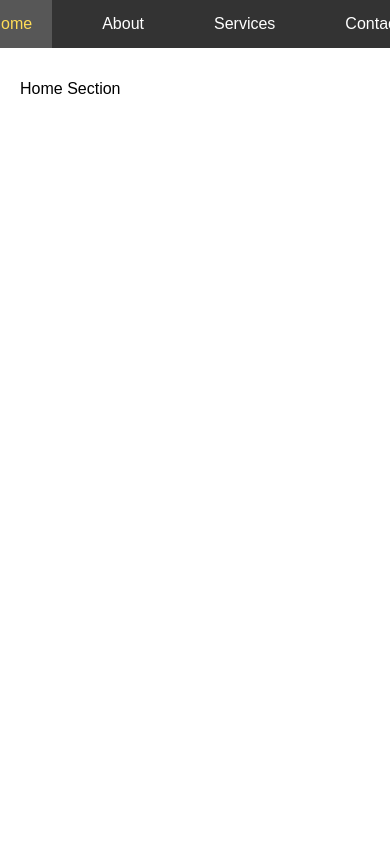
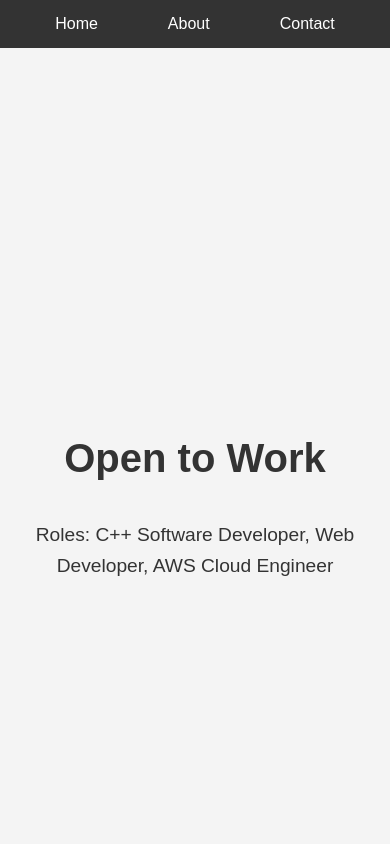
Before and after one commit to alan-srivastava/PRODIGY_WD_01, a plain HTML site: page index.html in a window 390 px wide. Shown: the top 844 px of the page. Drawn offline with Linux system fonts and the light colour scheme.

Commit message:
Updated content and enhanced styling

```diff
--- a/index.html
+++ b/index.html
@@ -11,16 +11,26 @@
         <ul>
             <li><a href="#home">Home</a></li>
             <li><a href="#about">About</a></li>
-            <li><a href="#services">Services</a></li>
             <li><a href="#contact">Contact</a></li>
         </ul>
     </nav>
 
     <div class="content">
-        <section id="home">Home Section</section>
-        <section id="about">About Section</section>
-        <section id="services">Services Section</section>
-        <section id="contact">Contact Section</section>
+        <section id="home">
+            <h1>Open to Work</h1>
+            <p>Roles: C++ Software Developer, Web Developer, AWS Cloud Engineer</p>
+        </section>
+        <section id="about">
+            <h1>About Me</h1>
+            <p>I am a C/C++ developer with expertise in machine learning, full-stack development, and MySQL/SQL. I have completed a software development job simulation at Citi Bank through Forage, gaining hands-on experience in building financial applications. Additionally, I am AWS Cloud Certified and proficient in data structures and algorithms, enabling me to design scalable and efficient solutions.</p>
+            <p>With a commitment to continuous learning, I've earned certifications in Ethical Hacking and Network Defense, fortifying our systems.</p>
+        </section>
+        <section id="contact">
+            <h1>Contact</h1>
+            <p>Email: <a href="mailto:alankritsrivastava2k4@gmail.com">alankritsrivastava2k4@gmail.com</a></p>
+            <p>Mobile: (+91) 9794607516</p>
+            <p>Address: 538k/567, Triveni Nagar 3, 226020 Lucknow, Uttar Pradesh, India</p>
+        </section>
     </div>
 
     <script src="script.js"></script>
--- a/styles.css
+++ b/styles.css
@@ -1,8 +1,10 @@
 body {
-    font-family: Arial, sans-serif;
+    font-family: 'Arial', sans-serif;
     margin: 0;
     padding: 0;
     box-sizing: border-box;
+    background-color: #f4f4f4;
+    color: #333;
 }
 
 #navbar {
@@ -46,5 +48,29 @@ body {
 section {
     height: 100vh;
     padding: 20px;
+    display: flex;
+    flex-direction: column;
+    justify-content: center;
+    align-items: center;
+    text-align: center;
     border-bottom: 1px solid #ccc;
 }
+
+h1 {
+    font-size: 2.5rem;
+    margin-bottom: 20px;
+}
+
+p {
+    font-size: 1.2rem;
+    line-height: 1.6;
+}
+
+a {
+    color: #0073e6;
+    text-decoration: none;
+}
+
+a:hover {
+    text-decoration: underline;
+}
```
